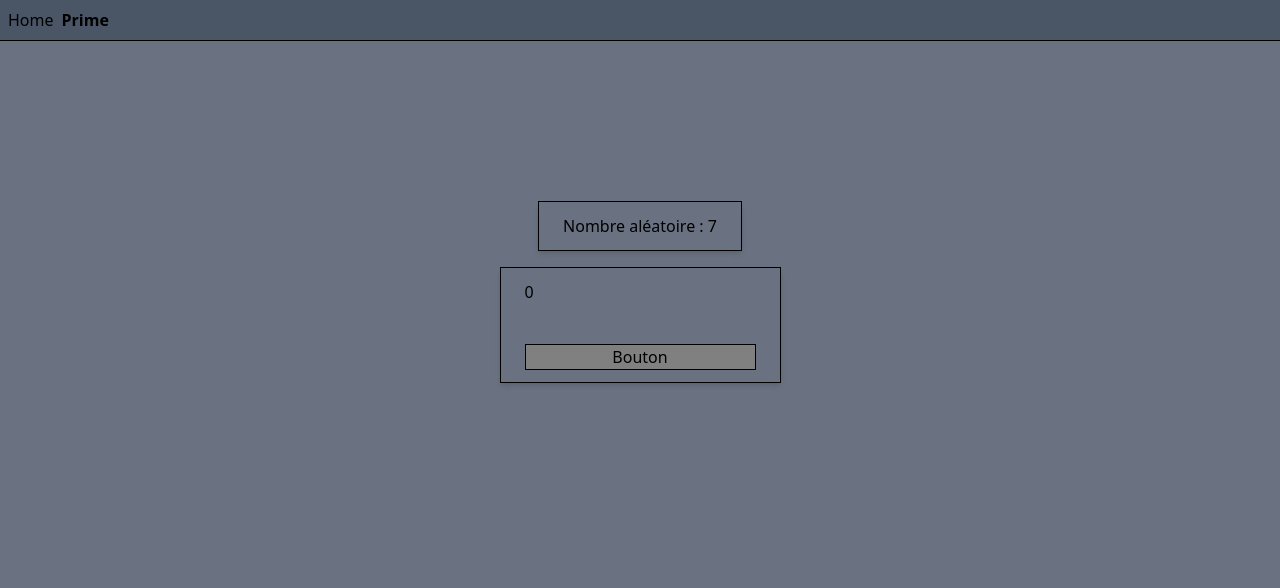
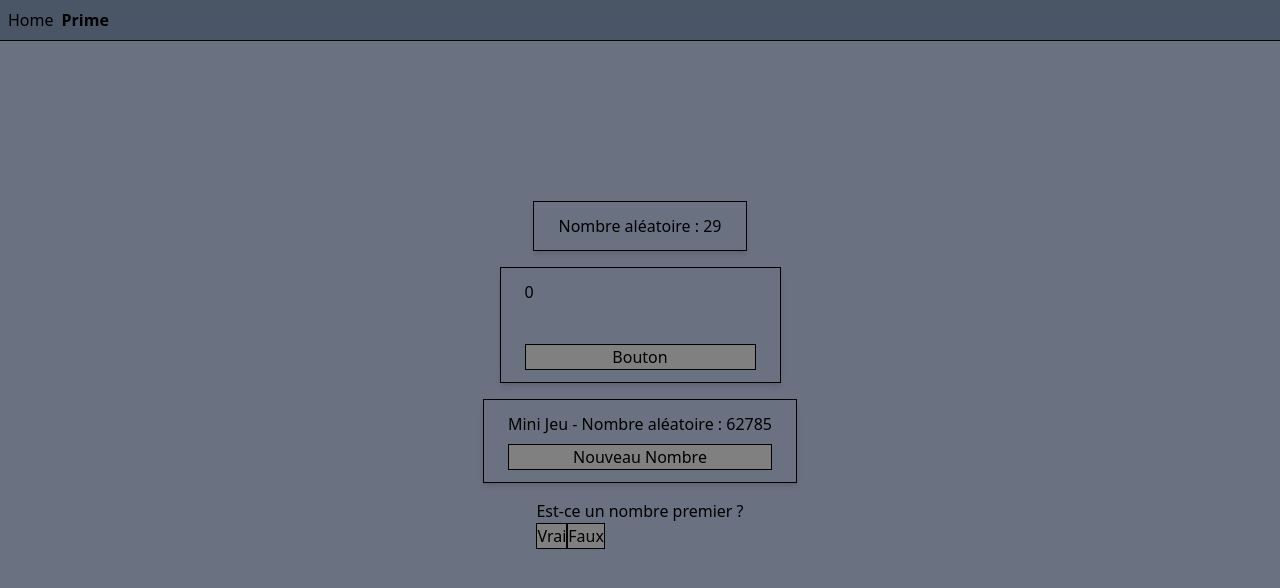
Before and after one commit to ThomasMarcheschi/TP-Generateur-de-nombres-premiers-optimise, a React (Vite) app in the folder app-prime/: page /prime in a window 1280 px wide. Shown: the top 588 px of the page. Built offline with nearby package versions, Linux system fonts and the light colour scheme.

Commit message:
ajout mini jeu

```diff
--- /dev/null
+++ b/app-prime/src/components/MiniGame.jsx
@@ -0,0 +1,66 @@
+import { useGamePrimeAlea } from "../hooks/useGamePrimeAlea.jsx";
+import Button from "./ui/Button.jsx";
+import { useGamePrimeStore } from "../stores/useGamePrimeStore.js";
+
+function MiniGame() {
+  const { data, isLoading, isError, error, refetch, reset } =
+    useGamePrimeAlea();
+  const { checkIfPrime, setNumber, isDisabled, wichButton, buttonPress } =
+    useGamePrimeStore();
+
+  //   setNumber(data?.number ?? 0);
+  const handletrue = () => {
+    checkIfPrime();
+    wichButton("true");
+  };
+  const handlefalse = () => {
+    checkIfPrime();
+    wichButton("false");
+  };
+  const handleClick = () => {
+    refetch();
+    reset();
+  };
+  if (isLoading) return <div>Chargement…</div>;
+  if (isError) return <div>Erreur: {String(error)}</div>;
+
+  return (
+    <>
+      <div className="flex flex-col gap-2 border shadow-md px-6 py-3">
+        Mini Jeu - Nombre aléatoire : {data.number}
+        <Button classStyle={"button"} event={() => handleClick()}>
+          Nouveau Nombre
+        </Button>
+      </div>
+      <div>
+        <p>Est-ce un nombre premier ?</p>
+        <Button classStyle={"button"} event={() => handletrue()}>
+          Vrai
+        </Button>
+        <Button classStyle={"button"} event={() => handlefalse()}>
+          Faux
+        </Button>
+        {buttonPress === "true" && isDisabled && (
+          <>
+            {data && data.isPrime ? (
+              <div>Bonne réponse ! C'est un nombre premier.</div>
+            ) : (
+              <div>Mauvaise réponse ! Ce n'est pas un nombre premier.</div>
+            )}
+          </>
+        )}
+        {buttonPress === "false" && isDisabled && (
+          <>
+            {data && !data.isPrime ? (
+              <div>Bonne réponse ! Ce n'est pas un nombre premier.</div>
+            ) : (
+              <div>Mauvaise réponse ! C'est un nombre premier.</div>
+            )}
+          </>
+        )}
+      </div>
+    </>
+  );
+}
+
+export default MiniGame;
--- /dev/null
+++ b/app-prime/src/hooks/useGamePrimeAlea.jsx
@@ -0,0 +1,13 @@
+import { numberSchema } from "../schemas/numberSchema";
+import { useQuery } from "@tanstack/react-query";
+
+export function useGamePrimeAlea() {
+  return useQuery({
+    queryKey: ["primeGameData"],
+    queryFn: async () => {
+      await new Promise((resolve) => setTimeout(resolve, 100));
+      const raw = { number: Math.floor(Math.random() * 100000) };
+      return numberSchema.parse(raw);
+    },
+  });
+}
--- a/app-prime/src/pages/PrimePage.jsx
+++ b/app-prime/src/pages/PrimePage.jsx
@@ -2,6 +2,7 @@ import React from "react";
 import Prime from "../components/GeneratePrime.jsx";
 import { QueryClient, QueryClientProvider } from "@tanstack/react-query";
 import CheckPrime from "../components/CheckPrime.jsx";
+import MiniGame from "../components/MiniGame.jsx";
 
 const queryClient = new QueryClient();
 
@@ -11,6 +12,7 @@ function PrimePage() {
       <div className="flex flex-col gap-4 w-full h-screen bg-gray-500 justify-start pt-40 items-center">
         <Prime />
         <CheckPrime />
+        <MiniGame />
       </div>
     </QueryClientProvider>
   );
--- /dev/null
+++ b/app-prime/src/stores/useGamePrimeStore.js
@@ -0,0 +1,35 @@
+import { create } from "zustand";
+import { numberIsPrime } from "../services/isPrime.service.js";
+import { is } from "zod/v4/locales";
+
+const initialState = {
+  number: 0,
+  isPrime: null,
+  isDisabled: false,
+  buttonPress: "",
+};
+
+export const useGamePrimeStore = create((set, get) => ({
+  ...initialState,
+  setNumber: (n) => set({ number: n, isPrime: null }),
+
+  checkIfPrime: (n) => {
+    const value = n ?? get().number;
+    const num = Number(value);
+
+    if (Number.isNaN(num)) {
+      set({ isPrime: null });
+      return;
+    }
+
+    set({ isPrime: numberIsPrime(num), isDisabled: true });
+  },
+  wichButton: (btn) => {
+    if (btn === "true") {
+      set({ buttonPress: "true" });
+    } else {
+      set({ buttonPress: "false" });
+    }
+  },
+  reset: () => set({ ...initialState, isDisabled: false }),
+}));
```
